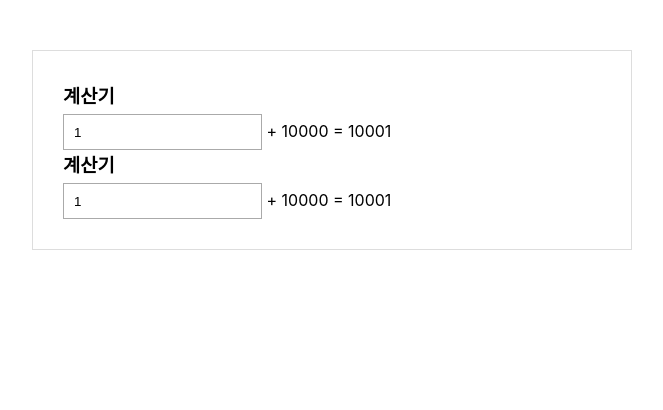
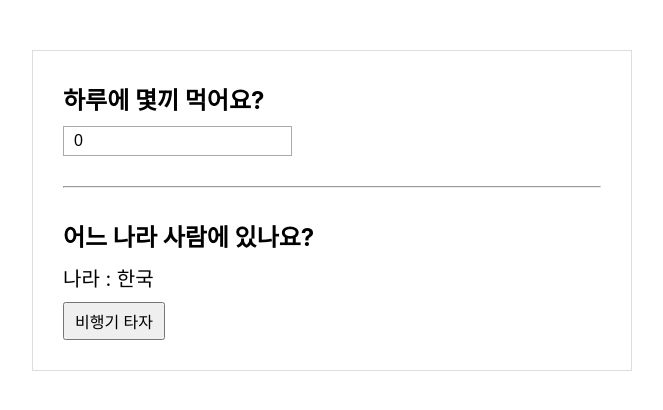
Before and after one commit to Woo-dy/2024_react02, a React (Create React App) app: page / in a window 1280 px wide. Shown: the top 410 px of the page, without its empty margins (308-971 px from the left). Built offline with nearby package versions, Linux system fonts and the light colour scheme.

Commit message:
Memo 예제2

```diff
--- a/src/common.css
+++ b/src/common.css
@@ -431,5 +431,33 @@
 }
 
 .MemoTest03__layout span {
-   font-size: 16px;;
+   font-size: 16px;
 }
+
+.MemoTest04__layout {
+   text-align: left;
+   width: 600px;
+   margin: 50px auto;
+   box-sizing: border-box;
+   padding: 30px;
+   border: 1px solid #ddd;
+}
+
+.MemoTest04__layout p {
+   font-size: 20px;
+   margin-top: 10px;
+}
+
+.MemoTest04__layout input {
+   padding: 5px 10px;
+   font-size: 16px;
+   margin-top: 10px;
+   border: 1px solid #aaa;
+}
+
+.MemoTest04__layout button {
+   padding: 5px 10px;
+   font-size: 16px;
+   margin-top: 10px;
+   cursor: pointer;
+}
--- a/src/components/step09/MemoTest02_1.jsx
+++ b/src/components/step09/MemoTest02_1.jsx
@@ -9,7 +9,7 @@
    const filterItem = useMemo(() => {
       console.log("useMemo 안")
       return items.filter((k) => k.toLowerCase().includes(query.toLowerCase()));
-   }, [query]);
+   }, []);
 
    return (
       <div className='MemoTest02_1__layout'>
--- /dev/null
+++ b/src/components/step09/MemoTest04.jsx
@@ -0,0 +1,48 @@
+import React, { useEffect, useMemo, useState } from 'react';
+
+function MemoTest04(props) {
+   console.log("컴포넌트 호출")
+   const [number, setNumber] = useState(0);
+   const [isKorea, setIsKorea] = useState(true);
+
+
+   // input을 누르면 location이 아니므로 useEffect 내용 출력이 안됨
+   // 1. 기본 자료형 에는 값이 저장된다.
+   // const location = isKorea ? '한국' : '외국';
+
+   // useEffect(()=>{
+   //    console.log("useEffect 호출");
+   // }, [location]);
+
+   // 2. 객체 : 렌더링 되면서 객체가 생성되고 생성된 객체의 주소가 변경되서 저장된다.
+   // const location = {
+   //    country : isKorea ? '한국' : '외국'
+   // };
+
+   // 3. Memo 사용하자
+   const location = useMemo(()=>{
+      return {
+         country : isKorea ? '한국' : '외국'
+      }
+   },[isKorea]);
+
+   useEffect(()=>{
+      console.log("useEffect 호출");
+   }, [location]);
+
+   return (
+      <div className='MemoTest04__layout'>
+         <h2>하루에 몇끼 먹어요?</h2>
+         <input type="number"
+            value={number}
+            onChange={(e) => setNumber(e.target.value)}
+         />
+         <hr />
+         <h2>어느 나라 사람에 있나요?</h2>
+         <p>나라 : {location.country}</p>
+         <button onClick={() => setIsKorea(!isKorea)}>비행기 타자</button>
+      </div>
+   );
+}
+
+export default MemoTest04;
--- a/src/index.js
+++ b/src/index.js
@@ -4,6 +4,7 @@
 import './common.css';
 import reportWebVitals from './reportWebVitals';
 import MemoTest03 from './components/step09/MemoTest03';
+import MemoTest04 from './components/step09/MemoTest04';
 const root = ReactDOM.createRoot(document.getElementById('root'));
 root.render(
    // <React.StrictMode>
@@ -25,7 +26,8 @@
    // <EffectTest04 />
    // <MemoTest01 />
    // <MemoTest02 />
-   <MemoTest03 />
+   // <MemoTest03 />
+   <MemoTest04 />
 );
 
 // If you want to start measuring performance in your app, pass a function
```
